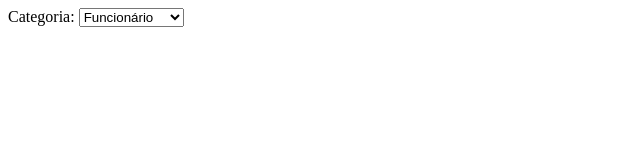
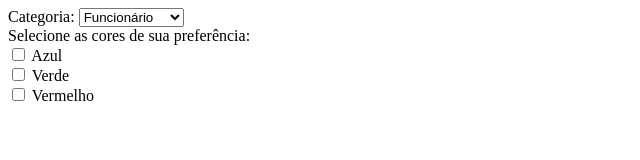
Before and after one commit to Nylxteste/formulario, a plain HTML site: page index.html in a window 1280 px wide. Shown: the whole page, without its empty margins (0-640 px from the left). Drawn offline with Linux system fonts and the light colour scheme.

Commit message:
adicionamos checkbox  de cores - 09032022

```diff
--- a/index.html
+++ b/index.html
@@ -5,12 +5,27 @@
         <title>formulario</title>
     </head>
     <body>
+        <div>
         <label for="categoria">Categoria:</label>
         <select name="categoria" id="categoria">
             <option value="Administrador" selected>Administrador</option>
             <option value="gerente">Gerente</option>
             <option value="funcionario"selected>Funcionário</option>
         </select>
+    </div>
+    <div>
 
+        <label>Selecione as cores de sua preferência:</label>
+        <br>
+        <input type="checkbox" name="blue" id="blue">
+        <label for="blue">Azul</label>
+        <br>
+        <input type="checkbox" name="green" id="green">
+        <label for="green">Verde</label>
+        <br>
+        <input type="checkbox" name="red" id="red">
+        <label for="red">Vermelho</label>
+
+    </div>
     </body>
 </html>
```
